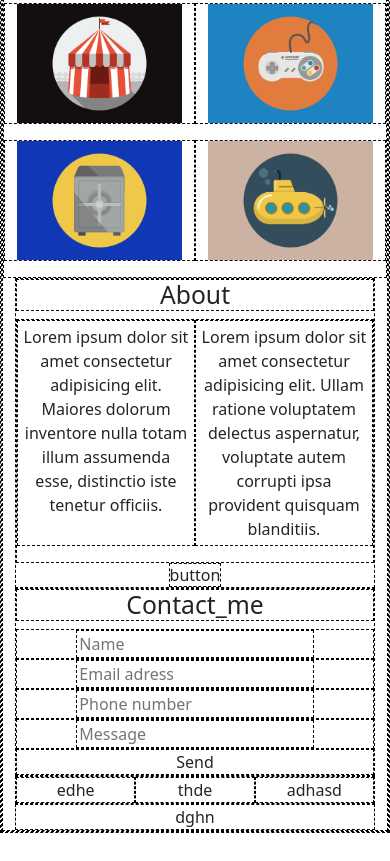
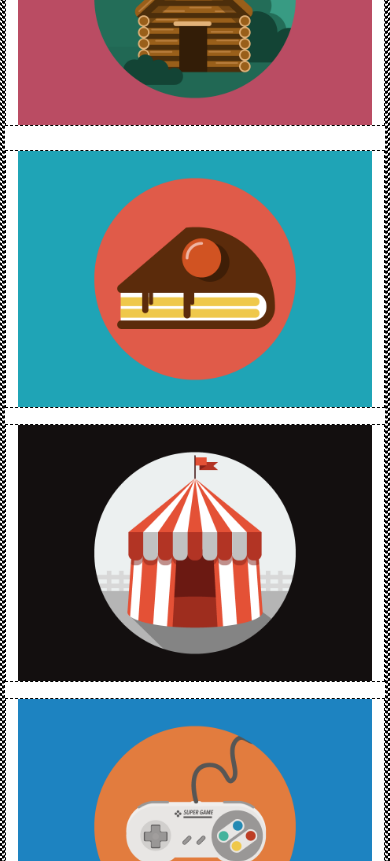
Before and after one commit to fabiodelli/html-css-bootstrap-freelancer, a plain HTML site: page index.html in a window 390 px wide. Shown: the part 383-1244 px from the top of the page. Before the commit the page ends 1216 px from the top, so only its background shows below. Drawn offline with nearby package versions, Linux system fonts and the light colour scheme.

Commit message:
add xs-sm

```diff
--- a/index.html
+++ b/index.html
@@ -18,11 +18,18 @@
     </head>
     <body>
 
+        <!-- Header--------------------------------------------------------- -->
+
+        <header>
             <div class="navbar d-flex ">
                 <div class="col text-center">fhd</div>
                 <div class="col text-center">yjd</div>
             </div>
+        </header>
 
+        <!-- Main------------------------------------------------------------- -->
+
+        <Main>
             <div class="container text-center">
                 <img class="bg-danger col-2" src="./assets/img/avatar.svg"
                     alt="Avatar">
@@ -32,27 +39,27 @@
 
                 <div class="row flex-wrap">
                     <div class="col-12">rhy</div>
-                <img src="./assets/img/cabin.png" alt="Cabin" class="col-6 col-md-4 mt-3
+                    <img src="./assets/img/cabin.png" alt="Cabin" class="col-12 col-md-6 col-lg-4 mt-3
                         mb-2">
-                <img src="./assets/img/cake.png" alt="Cabin" class="col-6 col-md-4 mt-3
+                    <img src="./assets/img/cake.png" alt="Cabin" class="col-12 col-md-6 col-lg-4 mt-3
                         mb-2">
-                <img src="./assets/img/circus.png" alt="Cabin" class="col-6 col-md-4 mt-2 mt-md-3
+                    <img src="./assets/img/circus.png" alt="Cabin" class="col-12 col-md-6 col-lg-4 mt-2 mt-md-3
                         mb-2">
-                <img src="./assets/img/game.png" alt="Cabin" class="col-6 col-md-4 mt-2 mb-md-3
+                    <img src="./assets/img/game.png" alt="Cabin" class="col-12 col-md-6 col-lg-4 mt-2 mb-md-3
                         mb-2">
-                <img src="./assets/img/safe.png" alt="Cabin" class="col-6 col-md-4 mt-2
+                    <img src="./assets/img/safe.png" alt="Cabin" class="col-12 col-md-6 col-lg-4 mt-2
                         mb-3">
-                <img src="./assets/img/submarine.png" alt="Cabin" class="col-6 col-md-4
+                    <img src="./assets/img/submarine.png" alt="Cabin" class="col-12 col-md-6 col-lg-4
                         mt-2 mb-3">
                 </div>
 
                 <div>
                     <h2>About</h2>
-                <div class="d-flex">
-                    <p class="col-6 p-1">Lorem ipsum dolor sit amet consectetur adipisicing elit.
+                    <div class="d-flex flex-wrap">
+                        <p class="col-12 col-md-6 p-1">Lorem ipsum dolor sit amet consectetur adipisicing elit.
                             Maiores dolorum inventore nulla totam illum assumenda
                             esse, distinctio iste tenetur officiis.</p>
-                    <p class="col-6 p-1"> Lorem ipsum dolor sit amet consectetur adipisicing elit.
+                        <p class="col-12 col-md-6 p-1"> Lorem ipsum dolor sit amet consectetur adipisicing elit.
                             Ullam ratione voluptatem delectus aspernatur, voluptate
                             autem corrupti ipsa provident quisquam blanditiis.</p>
                     </div>
@@ -77,16 +84,21 @@
                     <span class="button">Send</span>
 
                 </div>
+            </div>
+        </Main>
 
-            <div class="d-flex">
-                <div class="col-4">edhe</div>
-                <div class="col-4">thde</div>
-                <div class="col-4">adhasd</div>
+
+        <!-- Footer------------------------------------------------------------------ -->
+
+
+            <div class="d-flex flex-wrap">
+                <div class="col-12 col-md-4">edhe</div>
+                <div class="col-12 col-md-4">thde</div>
+                <div class="col-12 col-md-4">adhasd</div>
             </div>
 
             <div class="col-12">dghn</div>
 
-        </div>
 
         <script
             src="https://cdn.jsdelivr.net/npm/bootstrap@5.2.3/dist/js/bootstrap.bundle.min.js"
```
Lines whose indentation alone changed are shown as unchanged.
